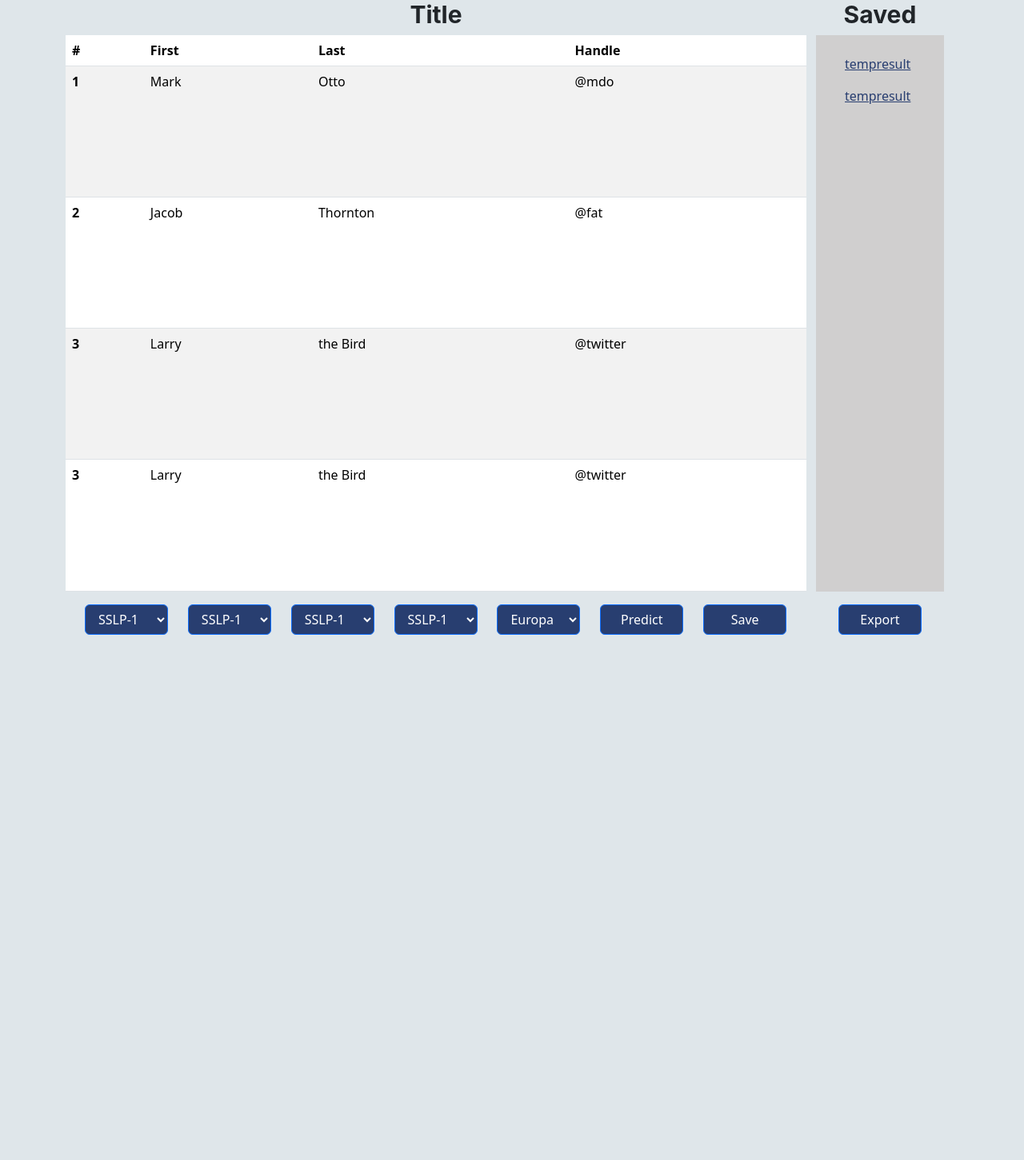
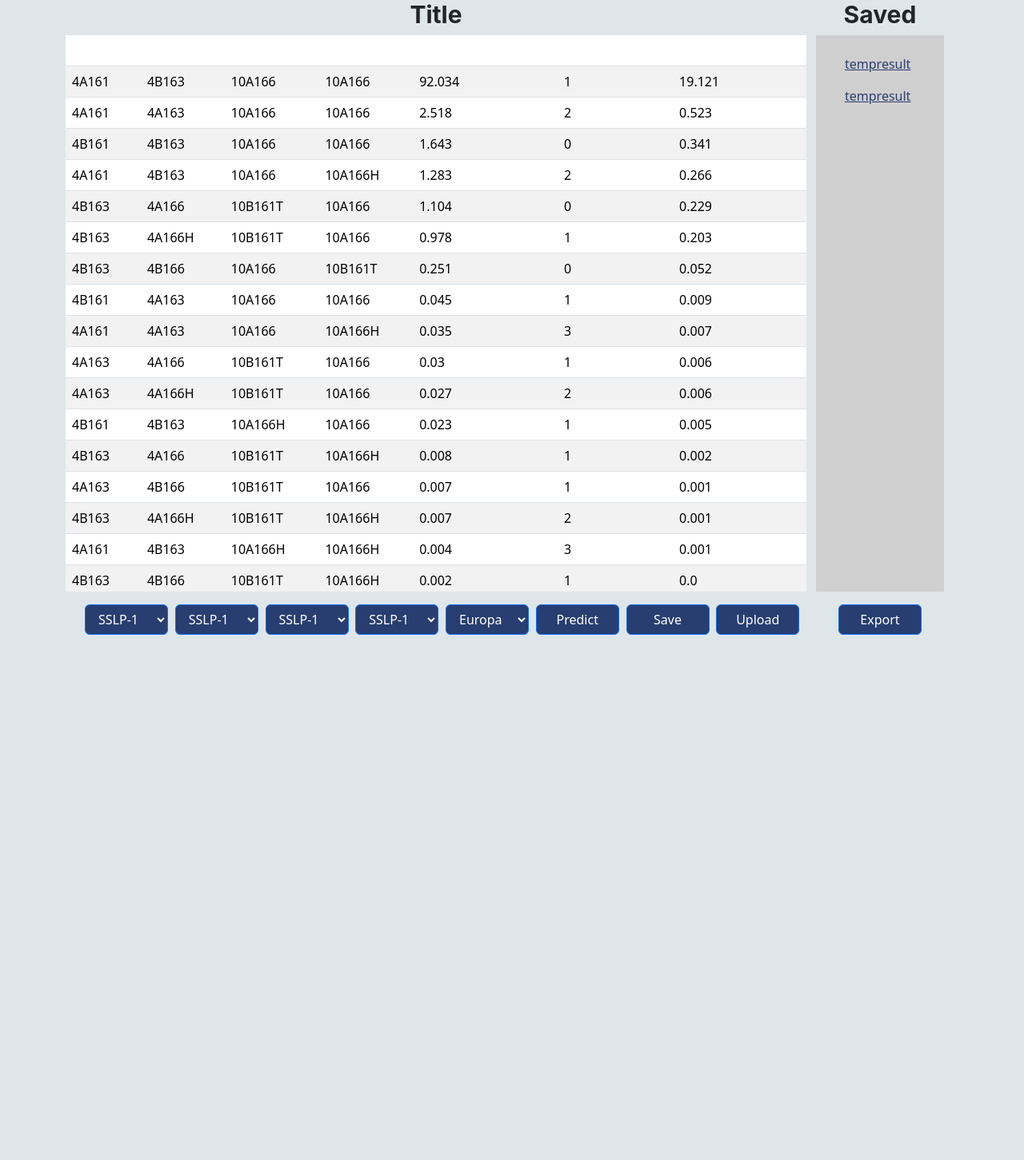
Before and after one commit to LUMC/SSLP-Analyzer, a Django app: page / in a window 1280 px wide. Shown: the part 150-1601 px from the top of the page at 80% size. Run offline with Django 4.2, Linux system fonts and the light colour scheme; some libraries are stand-ins or nearby versions.

Commit message:
homepage frontend is af

```diff
--- a/SSLP_analyzer/SSLP_App/views.py
+++ b/SSLP_analyzer/SSLP_App/views.py
@@ -1,7 +1,38 @@
 from django.shortcuts import render
+import pandas as pd
 
 def home_view(request):
-    return render(request, 'homepage.html')
+    data = [
+    ['4A161', '4B163', '10A166', '10A166', 92.034, 1, 19.121],
+    ['4A161', '4A163', '10A166', '10A166', 2.518, 2, 0.523],
+    ['4B161', '4B163', '10A166', '10A166', 1.643, 0, 0.341],
+    ['4A161', '4B163', '10A166', '10A166H', 1.283, 2, 0.266],
+    ['4B163', '4A166', '10B161T', '10A166', 1.104, 0, 0.229],
+    ['4B163', '4A166H', '10B161T', '10A166', 0.978, 1, 0.203],
+    ['4B163', '4B166', '10A166', '10B161T', 0.251, 0, 0.052],
+    ['4B161', '4A163', '10A166', '10A166', 0.045, 1, 0.009],
+    ['4A161', '4A163', '10A166', '10A166H', 0.035, 3, 0.007],
+    ['4A163', '4A166', '10B161T', '10A166', 0.030, 1, 0.006],
+    ['4A163', '4A166H', '10B161T', '10A166', 0.027, 2, 0.006],
+    ['4B161', '4B163', '10A166H', '10A166', 0.023, 1, 0.005],
+    ['4B163', '4A166', '10B161T', '10A166H', 0.008, 1, 0.002],
+    ['4A163', '4B166', '10B161T', '10A166', 0.007, 1, 0.001],
+    ['4B163', '4A166H', '10B161T', '10A166H', 0.007, 2, 0.001],
+    ['4A161', '4B163', '10A166H', '10A166H', 0.004, 3, 0.001],
+    ['4B163', '4B166', '10B161T', '10A166H', 0.002, 1, 0.000],
+    ['4B161', '4A163', '10A166H', '10A166', 0.001, 2, 0.000],
+    ['4A163', '4A166', '10B161T', '10A166H', 0.000, 2, 0.000],
+    ['4A163', '4A166H', '10B161T', '10A166H', 0.000, 3, 0.000],
+    ['4A161', '4A163', '10A166H', '10A166H', 0.000, 4, 0.000],
+    ['4B161', '4B163', '10A166H', '10A166H', 0.000, 2, 0.000],
+    ['4A163', '4B166', '10A166H', '10B161T', 0.000, 2, 0.000],
+    ['4A163', '4B161', '10A166H', '10A166H', 0.000, 2, 0.000]]
+
+    context = {
+        'data': data
+    }
+
+    return render(request, 'homepage.html', context)
 
 def data_editor_view(request):
     return render(request, 'editpage.html')
--- a/SSLP_analyzer/templates/homepage.html
+++ b/SSLP_analyzer/templates/homepage.html
@@ -9,8 +9,12 @@
 
 
     <style>
-        .body {
+        body {
             overflow-y: hidden;
+        }
+
+        th {
+            color: white !important;
         }
 
         .bg-light-gray {
@@ -52,7 +56,6 @@
             justify-content: flex-end;
         }
 
-
     </style>
 </head>
 
@@ -72,41 +75,27 @@
 
 <div class="container">
     <div class="row">
-        <div class="col-lg-10 height-class">
-            <table class="table table-striped height-class">
-                <thead style="background-color: #283E70; color: #ffffff">
-                <tr>
-                    <th scope="col">#</th>
-                    <th scope="col">First</th>
-                    <th scope="col">Last</th>
-                    <th scope="col">Handle</th>
+        <div class="col-lg-10 height-class" style="overflow-y: auto;">
+            <table id="myTable" class="table table-striped height-class" style="background-color: #D0CFCF !important;">
+                <thead style="background-color: #283E70; color: #ffffff !important; position: sticky; top: 0;">
+                <tr style="color: white !important;">
+                    <th scope="col">chr4_1</th>
+                    <th scope="col">chr4_2</th>
+                    <th scope="col">chr10_1</th>
+                    <th scope="col">chr10_2</th>
+                    <th scope="col">Probability(%)</th>
+                    <th scope="col">Permissive</th>
+                    <th scope="col">Incidence(%)</th>
                 </tr>
                 </thead>
                 <tbody>
-                <tr>
-                    <th scope="row">1</th>
-                    <td>Mark</td>
-                    <td>Otto</td>
-                    <td>@mdo</td>
-                </tr>
-                <tr>
-                    <th scope="row">2</th>
-                    <td>Jacob</td>
-                    <td>Thornton</td>
-                    <td>@fat</td>
-                </tr>
-                <tr>
-                    <th scope="row">3</th>
-                    <td>Larry</td>
-                    <td>the Bird</td>
-                    <td>@twitter</td>
-                </tr>
-                <tr>
-                    <th scope="row">3</th>
-                    <td>Larry</td>
-                    <td>the Bird</td>
-                    <td>@twitter</td>
-                </tr>
+                    {% for row in data %}
+                    <tr>
+                      {% for item in row %}
+                      <td>{{ item }}</td>
+                      {% endfor %}
+                    </tr>
+                    {% endfor %}
                 </tbody>
             </table>
         </div>
@@ -123,168 +112,149 @@
     <div class="row">
         <div class="col-lg-10">
             <div class="d-flex align-items-center justify-content-center" style="margin-left: 1.5rem">
-
                 <div class="col btn-col">
-
                     <select id="SSLP-waarde1"
                             class="btn btn-primary btn-dark-blue"
                             style="text-align: left;"></select>
-
                 </div>
-
                 <div class="col btn-col">
-
                     <select id="SSLP-waarde2"
                             class="btn btn-primary btn-dark-blue"
                             style="text-align: left;"></select>
-
                 </div>
-
                 <div class="col btn-col">
-
                     <select id="SSLP-waarde3"
                             class="btn btn-primary btn-dark-blue"
                             style="text-align: left;"></select>
-
                 </div>
-
                 <div class="col btn-col">
-
                     <select id="SSLP-waarde4"
                             class="btn btn-primary btn-dark-blue"
                             style="text-align: left;"></select>
-
                 </div>
-
                 <div class="col btn-col">
-
                     <select id="SSLP-regio"
                             class="btn btn-primary btn-dark-blue"
                             style="text-align: left;"></select>
-
                 </div>
-
                 <div class="col btn-col">
-
                     <button class="btn btn-primary btn-dark-blue">Predict
-
                     </button>
-
                 </div>
-
                 <div class="col btn-col">
-
                     <button class="btn btn-primary btn-dark-blue">Save
-
                     </button>
-
                 </div>
-
+                <div class="col btn-col">
+                    <button class="btn btn-primary btn-dark-blue">Upload
+                    </button>
+                </div>
             </div>
         </div>
-
         <div class="col-lg-2 height-class width-class-sidefield">
             <div class="d-flex align-items-center justify-content-center">
-
                 <button class="btn btn-primary btn-dark-blue">
-
                     Export
-
                 </button>
             </div>
         </div>
     </div>
 </div>
 
-
 <script src="https://cdn.jsdelivr.net/npm/bootstrap@5.3.0/dist/js/bootstrap.bundle.min.js"></script>
-
 <script>
-
     var waarde1 = document.getElementById("SSLP-waarde1");
-
     var waarde2 = document.getElementById("SSLP-waarde2");
-
     var waarde3 = document.getElementById("SSLP-waarde3");
-
     var waarde4 = document.getElementById("SSLP-waarde4");
-
     var population_dropdown = document.getElementById("SSLP-regio");
 
-
     var options = ["SSLP-1", "SSLP-2", "SSLP-3", "SSLP-4", "SSLP-5", "SSLP-6", "SSLP-7", "SSLP-8"];
-
     var populations = ["Europa", "Afrika", "Azie", "India"];
 
+    for (var i = 0; i < options.length; i++) {
+        var option = document.createElement("option");
+        option.text = options[i];
+        option.value = options[i];
+        waarde1.appendChild(option);
+    }
 
     for (var i = 0; i < options.length; i++) {
-
         var option = document.createElement("option");
-
         option.text = options[i];
-
         option.value = options[i];
-
-        waarde1.appendChild(option);
-
+        waarde2.appendChild(option);
     }
 
+    for (var i = 0; i < options.length; i++) {
+        var option = document.createElement("option");
+        option.text = options[i];
+        option.value = options[i];
+        waarde3.appendChild(option);
+    }
 
     for (var i = 0; i < options.length; i++) {
-
         var option = document.createElement("option");
-
         option.text = options[i];
-
         option.value = options[i];
-
-        waarde2.appendChild(option);
-
+        waarde4.appendChild(option);
     }
 
-
-    for (var i = 0; i < options.length; i++) {
-
-        var option = document.createElement("option");
-
-        option.text = options[i];
-
-        option.value = options[i];
-
-        waarde3.appendChild(option);
-
+    for (var i = 0; i < populations.length; i++) {
+        var population = document.createElement("option");
+        population.text = populations[i];
+        population.value = populations[i];
+        population_dropdown.appendChild(population);
+    }
+  // Functie om de tabelrijen te kleuren op basis van de kolom 'Incidence(%)'
+    function determineRB(d_perc) {
+        if (d_perc > 30) {
+            return 70;
+        } else if (d_perc > 20) {
+            return 90;
+        } else if (d_perc > 10) {
+            return 110;
+        } else if (d_perc > 5) {
+            return 130;
+        } else if (d_perc > 3) {
+            return 150;
+        } else if (d_perc > 1) {
+            return 170;
+        } else if (d_perc > 0.1) {
+            return 210;
+        } else {
+            return 255;
+        }
     }
 
+    function colorRows() {
+        var table = document.getElementById('myTable');
+        var rows = table.getElementsByTagName('tr');
 
-    for (var i = 0; i < options.length; i++) {
+        // Loop door elke rij, beginnend bij de tweede rij (overslaan van de kop)
+        for (var i = 1; i < rows.length; i++) {
+            var row = rows[i];
+            var cells = row.getElementsByTagName('td');
+            var probabilityCell = cells[cells.length - 3]; // Voorlaatste cel in de rij (Probability(%))
 
-        var option = document.createElement("option");
+            var probability = parseFloat(probabilityCell.innerText);
 
-        option.text = options[i];
+            // Bepaal de waarde voor rood en blauw op basis van de probability
+            var rb = determineRB(probability);
 
-        option.value = options[i];
-
-        waarde4.appendChild(option);
-
+            // Pas de achtergrondkleur en tekstkleur van de rij aan
+            row.style.backgroundColor = 'rgb(' + rb + ', 255, ' + rb + ')';
+            row.style.color = 'white';
+        }
     }
 
-
-    for (var i = 0; i < populations.length; i++) {
-
-        var population = document.createElement("option");
-
-        population.text = populations[i];
-
-        population.value = populations[i];
-
-        population_dropdown.appendChild(population);
-
-    }
+    // Roept de functie aan wanneer het document is geladen
+    window.onload = function() {
+        colorRows();
+    };
 
 </script>
-
 </body>
-
 </html>
 
 {% endblock content %}
```
